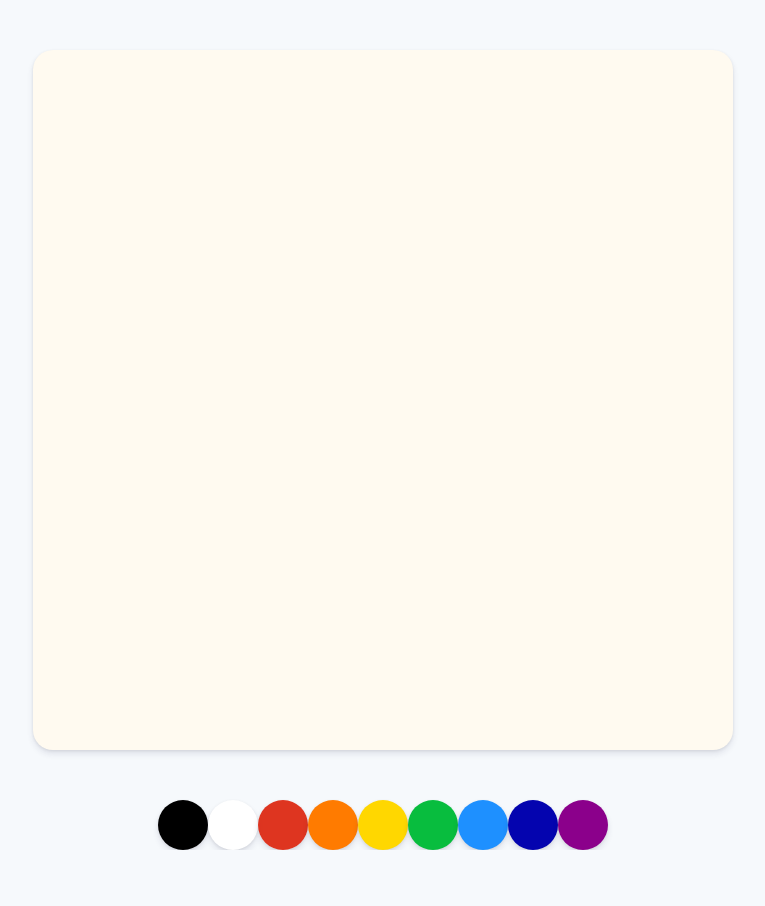
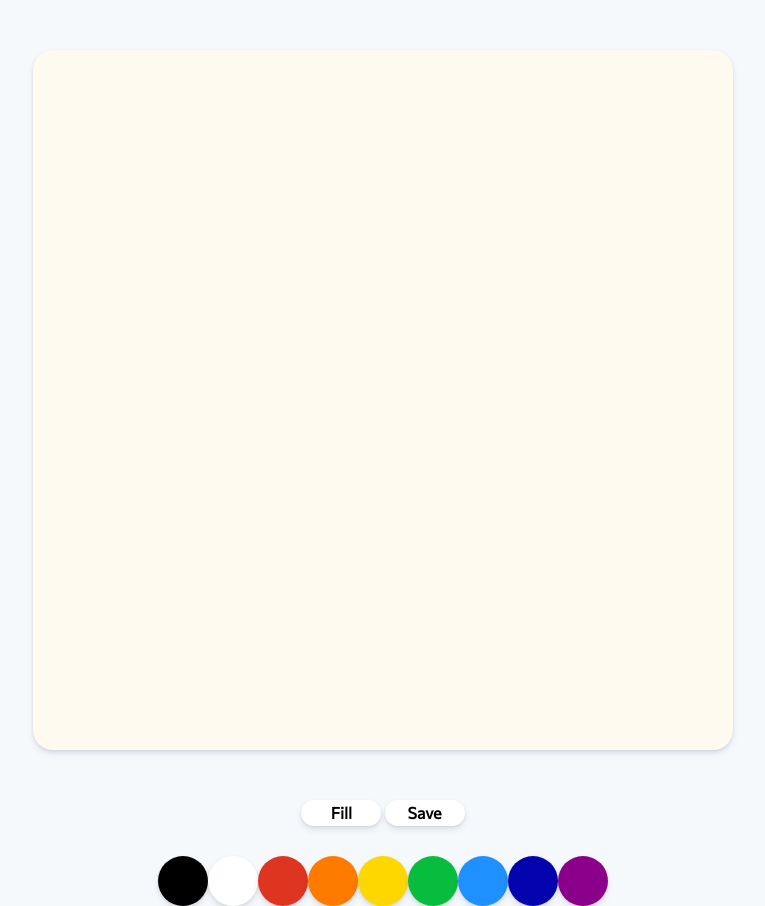
Before and after one commit to yekyung2/vanilajs_paintingpad, a plain HTML site: page index.html in a window 1280 px wide. Shown: the whole page, without its empty margins (257-1022 px from the left). Before the commit the page ends 850 px from the top, so only its background shows below. Drawn offline with Linux system fonts and the light colour scheme.

Commit message:
add btns

```diff
--- a/index.html
+++ b/index.html
@@ -5,11 +5,16 @@
     <meta name="viewport" content="width=device-width, initial-scale=1.0">
     <link rel="stylesheet" href="style.css">
     <!-- <link rel="stylesheet" href="reset.css"> -->
+    <link href="https://fonts.googleapis.com/css?family=Commissioner&display=swap" rel="stylesheet">
     <title>Document</title>
 </head>
 <body>
 <canvas id="jsCnavas" class="canvas"></canvas>
 <div class ="controls">
+    <div class="controls_btns">
+        <button id="jsMode">Fill</button>
+        <button id="jsSave">Save</button>
+    </div>
     <div class="controls_colors" id="jsColors">
         <div class="controls_color" style="background-color: black;"></div>
         <div class="controls_color" style="background-color: white;"></div>
--- a/style.css
+++ b/style.css
@@ -17,6 +17,27 @@ body{
 
 .controls{
     margin-top: 50px;
+    display: flex;
+    flex-direction: column;
+    align-items: center;
+}
+
+.controls .controls_btns{
+    margin-bottom: 30px;
+    font-family: Commissioner;
+    font-weight: 1000;
+}
+
+.controls_btns button {
+    all: unset;
+    cursor: pointer;
+    background-color: white;
+    padding: 5px 0px;
+    width: 80px;
+    text-align:center;
+    border-radius: 20px;
+    box-shadow: 0 4px 6px rgba(50,50,93,0.11), 0 1px 3px rgba(0,0,0,0.08);
+
 }
 
 .controls .controls_colors{
```
